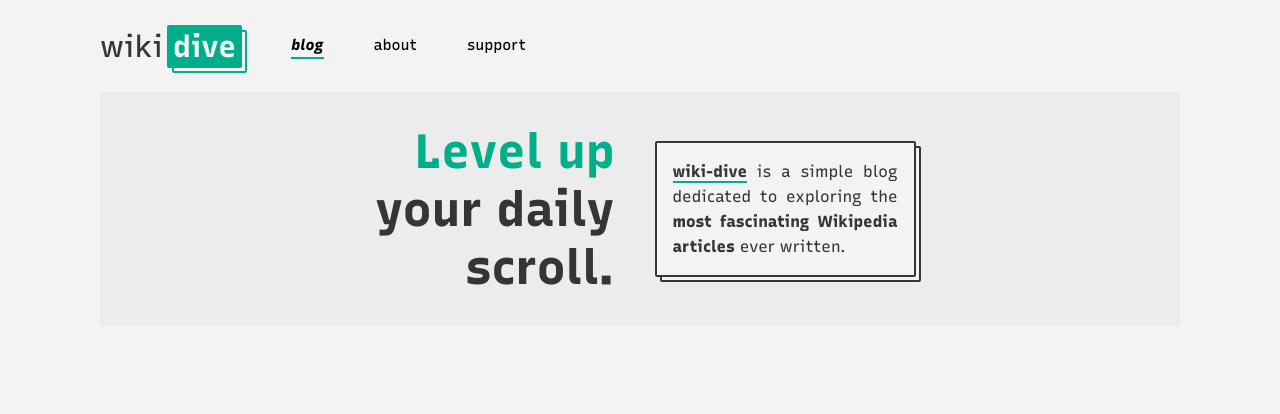
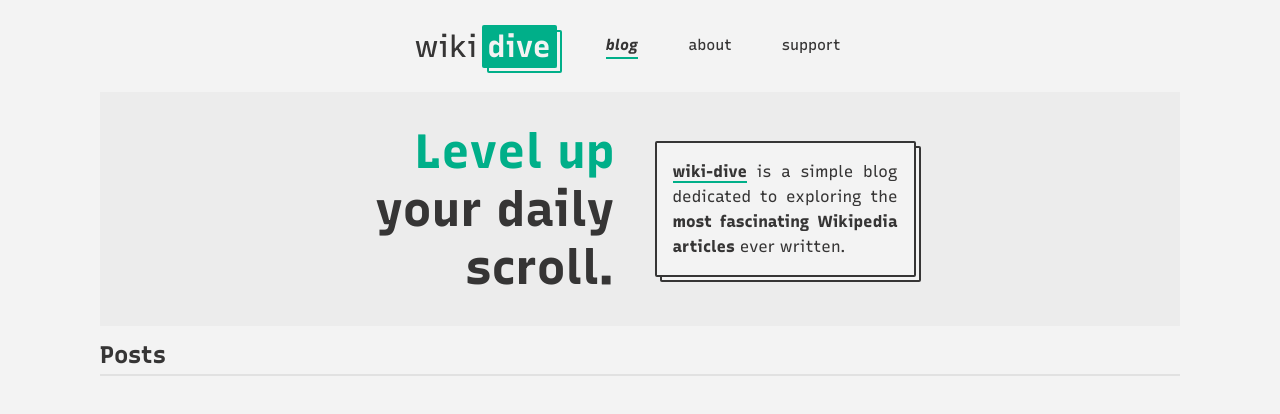
Before and after one commit to mangonaise/wiki-dive, a Next.js app: page / in a window 1280 px wide. Shown: the top 414 px of the page. Built offline with nearby package versions, Linux system fonts and the light colour scheme.

Commit message:
Minor code changes

```diff
--- a/components/styles/Navbar.module.scss
+++ b/components/styles/Navbar.module.scss
@@ -20,8 +20,9 @@
 .navbar {
   display: flex;
   align-items: center;
+  justify-content: center;
   padding-bottom: 8px;
-  border-bottom: solid 1px rgb(221, 221, 221);
+  border-bottom: solid 2px var(--separator-color);
   user-select: none;
 
   .navLink {
@@ -52,7 +53,6 @@
 
 @media only screen and (max-width: 500px) {
   .navbar {
-    justify-content: center;
     margin: 15px;
     border-bottom: none;
   }
@@ -66,7 +66,7 @@
     display: flex;
     justify-content: space-around;
     align-items: center;
-    border-top: solid 2px rgb(221, 221, 221);
+    border-top: solid 2px var(--separator-color);
   }
 
   .navLink {
--- a/pages/index.tsx
+++ b/pages/index.tsx
@@ -9,15 +9,14 @@
       </Head>
       <div className={styles.landing}>
         <h2 className={styles.catchphrase}>
-          <span>Level up </span>
-          your daily scroll.
+          <span>Level up </span>your daily scroll.
         </h2>
         <div className={styles.info}>
           <strong>wiki-dive</strong> is a
           simple blog dedicated to exploring the <span>most fascinating Wikipedia articles</span> ever written.
         </div>
       </div>
-
+      <h2 className={styles.postsHeader}>Posts</h2>
     </div>
   )
 }
--- a/pages/styles/index.module.scss
+++ b/pages/styles/index.module.scss
@@ -2,9 +2,9 @@
 
 .landing {
   padding: 30px 5px;
-  background-color: rgb(236, 236, 236);
+  background-color: var(--background-color-alt);
   position: relative;
-  top: -1px;
+  top: -2px;
   display: flex;
   justify-content: center;
   align-items: center;
@@ -44,6 +44,12 @@
   }
 }
 
+.postsHeader {
+  margin: 12px 0;
+  padding-bottom: 5px;
+  border-bottom: solid 2px var(--separator-color);
+}
+
 @media only screen and (max-width: 600px) {
   .landing {
     flex-direction: column;
--- a/styles/global.scss
+++ b/styles/global.scss
@@ -7,8 +7,10 @@
 
 :root {
   --background-color: rgb(243, 243, 243);
+  --background-color-alt: rgb(236, 236, 236);
   --text-color: rgb(54, 53, 53);
   --highlight-color: rgb(0, 175, 137);
+  --separator-color: rgb(225, 225, 225);
   --outline-color: inherit;
 }
 
@@ -30,6 +32,7 @@
 
 button {
   font-family: inherit;
+  color: var(--text-color);
 }
 
 #app {
```
